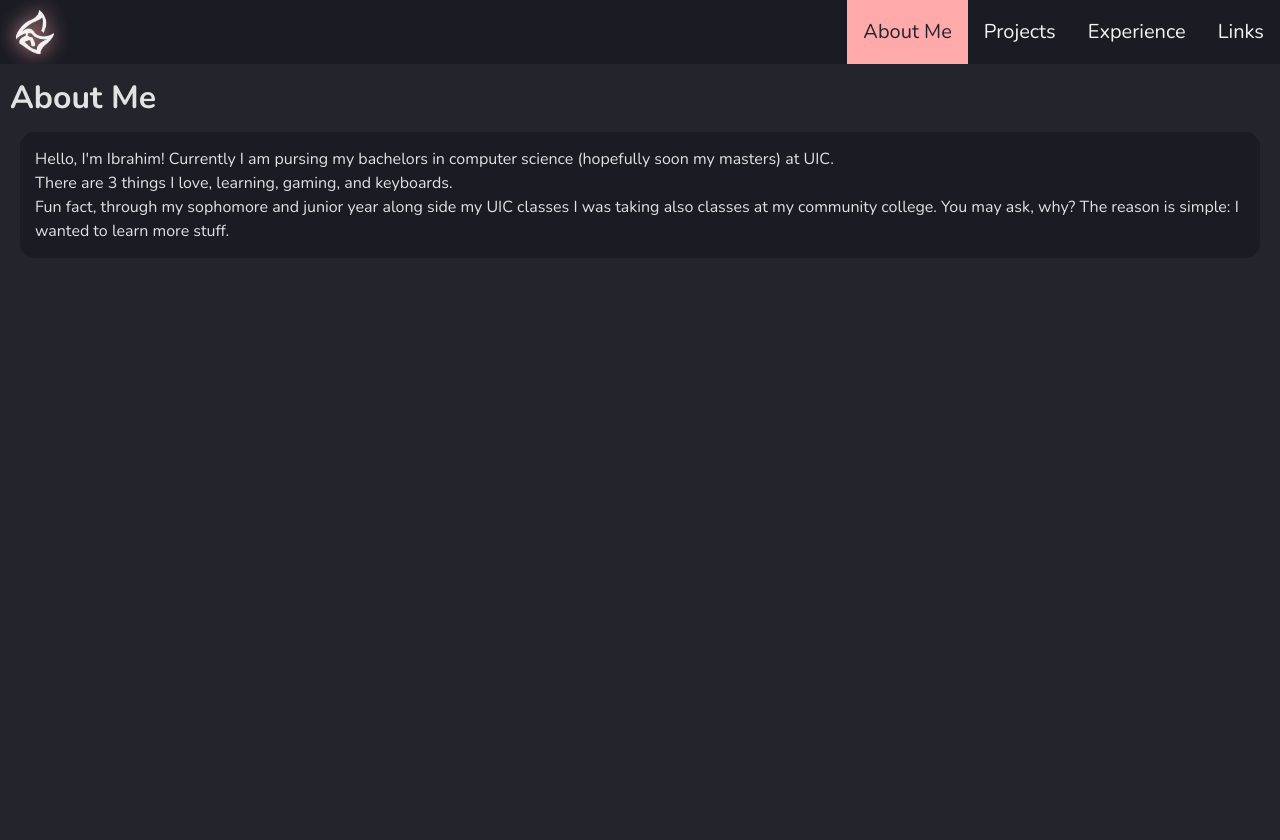
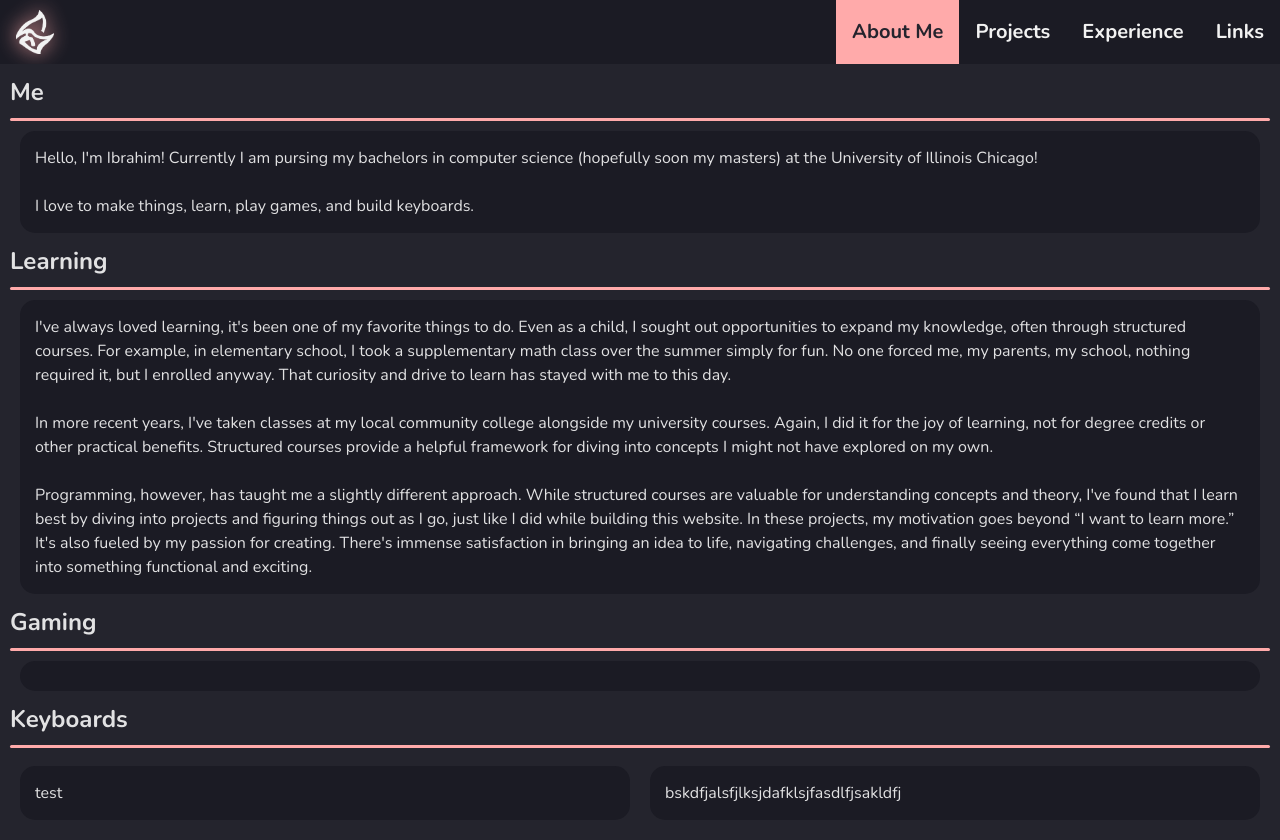
Before and after one commit to cloudiees/cloudiees.github.io, a React (Vite) app: page /about in a window 1280 px wide. Before the commit the page ends 800 px from the top, so only its background shows below. Built offline with nearby package versions, Linux system fonts and the light colour scheme.

Commit message:
Added content to About page

```diff
--- a/src/components/pages/About/About.jsx
+++ b/src/components/pages/About/About.jsx
@@ -3,15 +3,43 @@ import "./About.css"
 export default function About() {
     return (
         <div className="content-body">
-            <h1>About Me</h1>
+            <MiniHeaderComponent title="Me" />
             <div className="box">
-                Hello, I'm Ibrahim! Currently I am pursing my bachelors in computer science (hopefully soon my masters) at UIC.
-                <br/>
-                There are 3 things I love, learning, gaming, and keyboards.
-                <br/>
-                Fun fact, through my sophomore and junior year along side my UIC classes I was taking also classes at my community college. You may ask, why? The reason is simple: I wanted to learn more stuff.
+                Hello, I'm Ibrahim! Currently I am pursing my bachelors in computer science (hopefully soon my masters) at the University of Illinois Chicago!
+                <br /><br />
+                I love to make things, learn, play games, and build keyboards.
+
+            </div>
+
+            <MiniHeaderComponent title="Learning" />
+            <div className="box">
+                I've always loved learning, it's been one of my favorite things to do. Even as a child, I sought out opportunities to expand my knowledge, often through structured courses. For example, in elementary school, I took a supplementary math class over the summer simply for fun. No one forced me, my parents, my school, nothing required it, but I enrolled anyway. That curiosity and drive to learn has stayed with me to this day.
+                <br /><br />
+                In more recent years, I've taken classes at my local community college alongside my university courses. Again, I did it for the joy of learning, not for degree credits or other practical benefits. Structured courses provide a helpful framework for diving into concepts I might not have explored on my own.
+                <br /><br />
+                Programming, however, has taught me a slightly different approach. While structured courses are valuable for understanding concepts and theory, I've found that I learn best by diving into projects and figuring things out as I go, just like I did while building this website. In these projects, my motivation goes beyond “I want to learn more.” It's also fueled by my passion for creating. There's immense satisfaction in bringing an idea to life, navigating challenges, and finally seeing everything come together into something functional and exciting.
+            </div>
+
+            <MiniHeaderComponent title="Gaming" />
+            <div className="box">
+
+            </div>
+
+            <MiniHeaderComponent title="Keyboards" />
+            <div className="box-grid">
+                <div className="box">test</div>
+                <div className="box">bskdfjalsfjlksjdafklsjfasdlfjsakldfj</div>
             </div>
         </div>
 
     )
 }
+
+function MiniHeaderComponent(props) {
+    return (
+        <>
+            <h2>{props.title}</h2>
+            <hr />
+        </>
+    )
+}
--- a/src/styles.css
+++ b/src/styles.css
@@ -15,6 +15,18 @@
   text-rendering: optimizeLegibility;
   -webkit-font-smoothing: antialiased;
   -moz-osx-font-smoothing: grayscale;
+
+  overflow-wrap: break-word;
+}
+
+a {
+  color: #FFAAAA;
+  font-weight: bold;
+  text-decoration: none;
+}
+
+a:hover {
+  text-decoration: underline;
 }
 
 body,
@@ -58,6 +70,17 @@ p {
   margin: 10px;
 }
 
+.box-grid {
+  display: flex;
+  flex-wrap: wrap;
+  justify-content:center;
+}
+
+.box-grid > .box {
+  flex: 1 1 47.5%;
+  box-sizing: border-box;
+}
+
 .page-layout {
   display: flex;
   flex-direction: column;
@@ -67,3 +90,10 @@ p {
 .routes {
   flex: 1;
 }
+
+hr {
+  border: none;
+  height: 3px;
+  background-color: #FFAAAA;
+  border-radius: 10px;
+}
```
